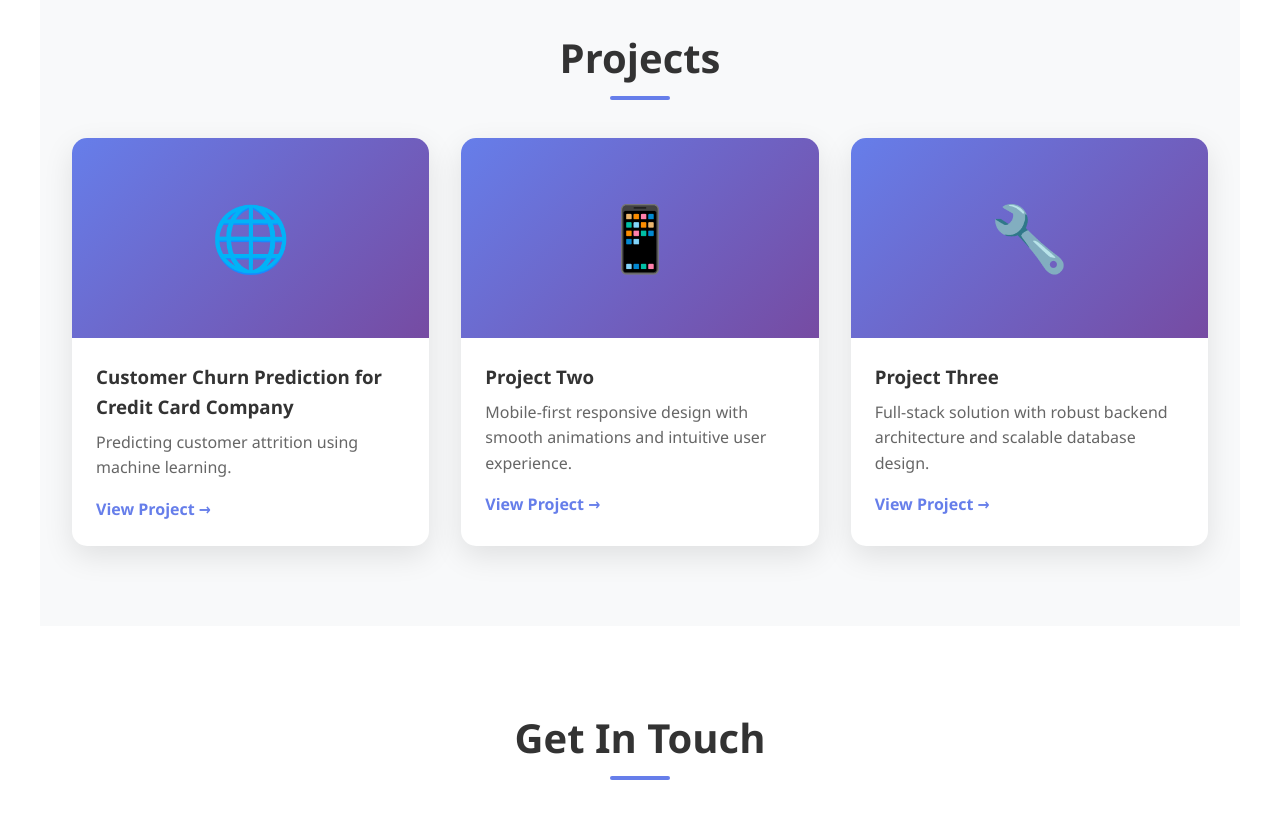
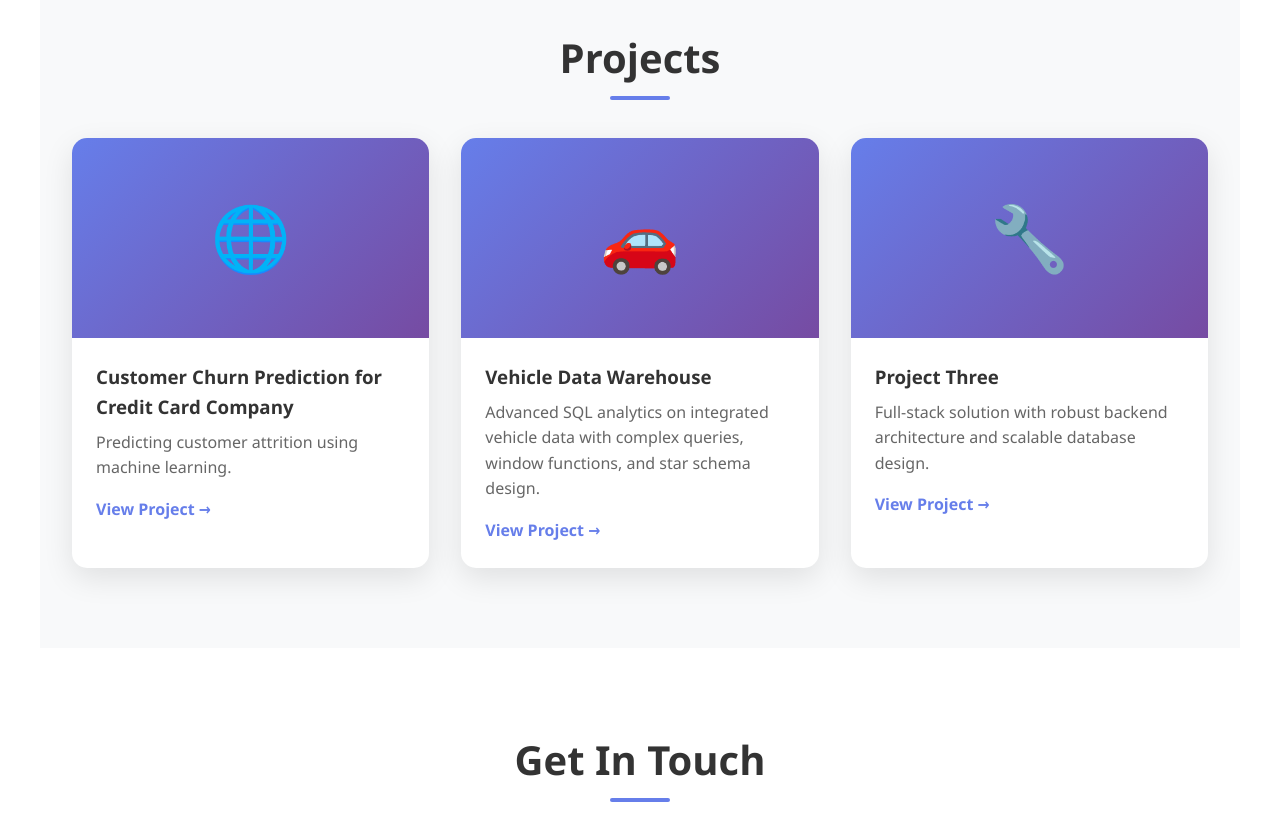
Before and after one commit to JaiGala2122/jainamgala.github.io, a plain HTML site: page index.html in a window 1280 px wide. Shown: the part 2440-3255 px from the top of the page. Drawn offline with Linux system fonts and the light colour scheme.

Commit message:
Update index.html

```diff
--- a/index.html
+++ b/index.html
@@ -728,14 +728,14 @@
                     <a href="projects/customer-churn/index.html" class="project-link">View Project →</a>
                 </div>
             </div>
-            <div class="project-card">
-                <div class="project-image">📱</div>
-                <div class="project-content">
-                    <h3>Project Two</h3>
-                    <p>Mobile-first responsive design with smooth animations and intuitive user experience.</p>
-                    <a href="#" class="project-link">View Project →</a>
-                </div>
-            </div>
+          <div class="project-card">
+    <div class="project-image">🚗</div>
+    <div class="project-content">
+        <h3>Vehicle Data Warehouse</h3>
+        <p>Advanced SQL analytics on integrated vehicle data with complex queries, window functions, and star schema design.</p>
+        <a href="projects/vehicle-analytics/index.html" class="project-link">View Project →</a>
+    </div>
+</div>
             <div class="project-card">
                 <div class="project-image">🔧</div>
                 <div class="project-content">
```
